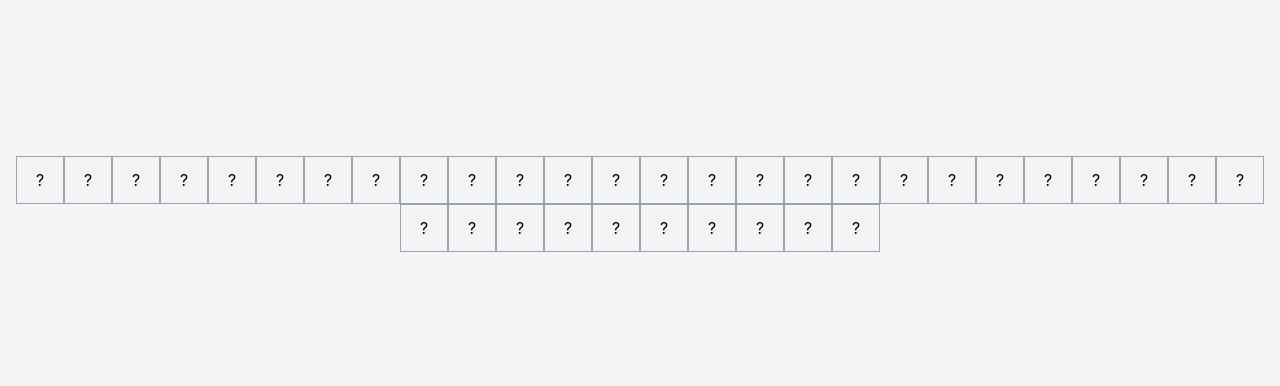
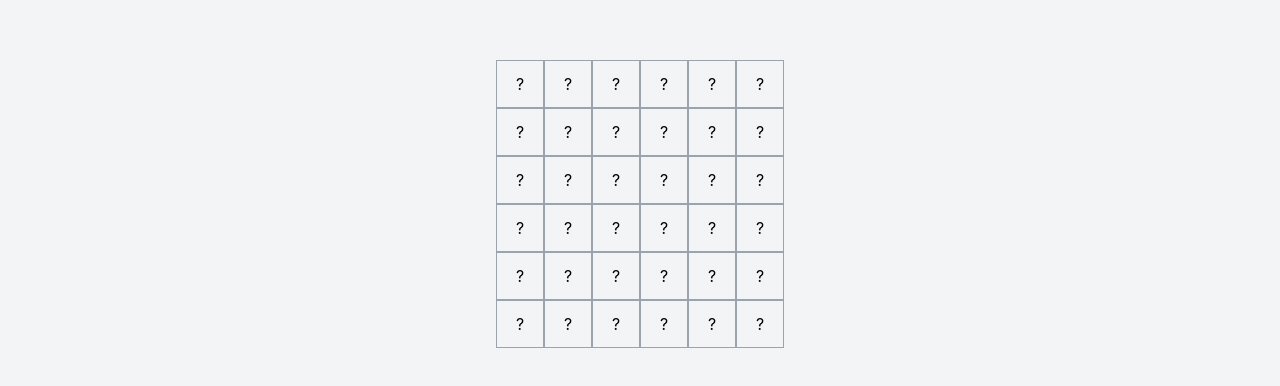
Before and after one commit to simonmesmith/emoji-memory-game, a React (Create React App) app: page / in a window 1280 px wide. Shown: the part 196-582 px from the top of the page. Built offline with nearby package versions, Linux system fonts and the light colour scheme.

Commit message:
Fixed 6 x 6 grid layout

```diff
--- a/src/components/GameBoard.js
+++ b/src/components/GameBoard.js
@@ -48,7 +48,7 @@ const GameBoard = () => {
         }
     };
     return (
-        <div className="flex flex-wrap justify-center">
+        <div className="flex flex-wrap w-72">
             {cards.map((card, index) => (
                 <div
                     key={index}
```
